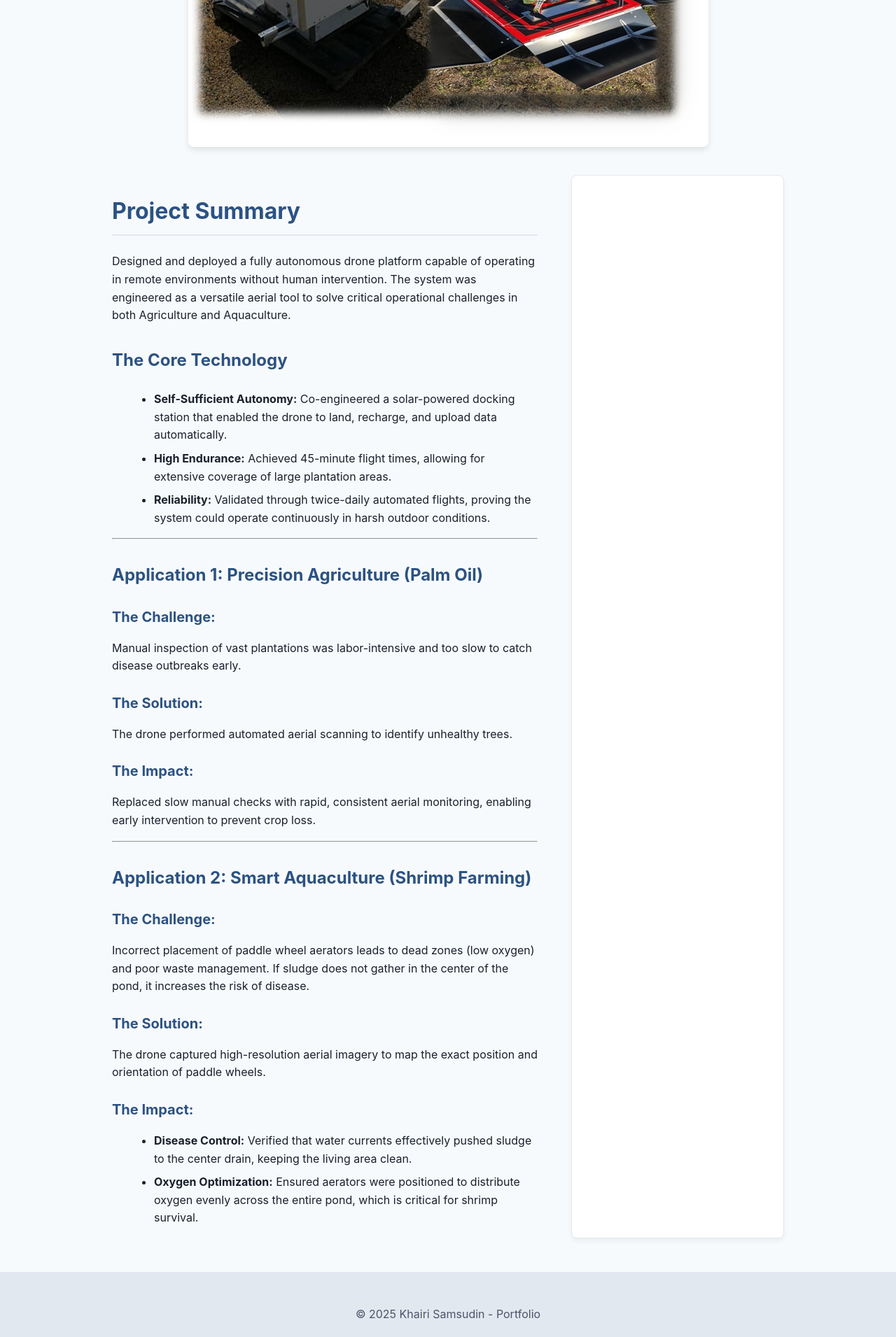
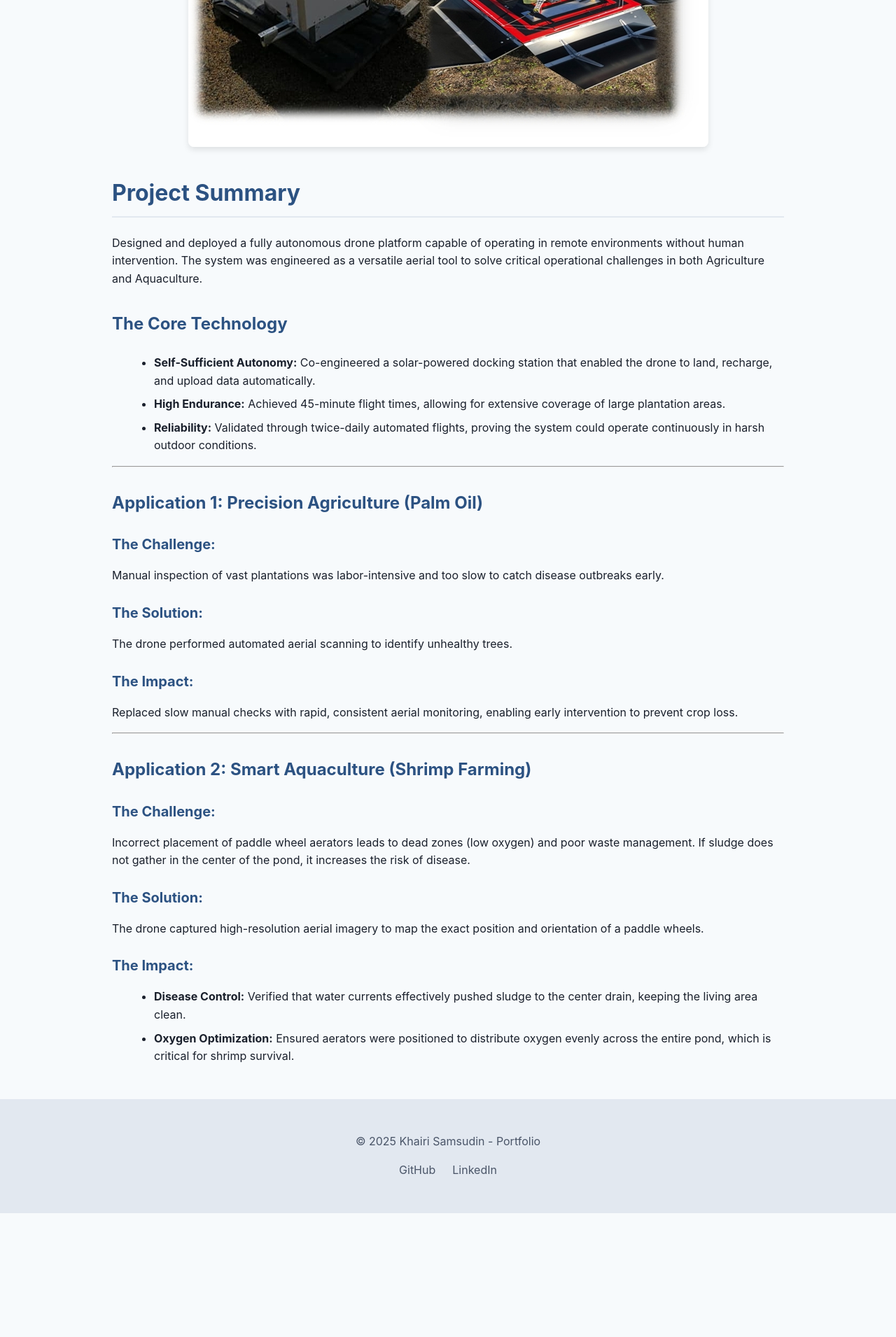
Before and after one commit to xion-xion/xion-xion.github.io, a Jekyll site: the page built from projects/project-drone.html, in a window 1280 px wide. Shown: the part 728-2639 px from the top of the page at 70% size. Built offline with Jekyll 4.4.1, drawn with Linux system fonts in a browser that asks for light colours; after the commit the page ends 2462 px from its top, so only the background shows below that.

Commit message:
Fix project page layout to be single-column

```diff
--- a/assets/css/style.css
+++ b/assets/css/style.css
@@ -287,9 +287,7 @@
 }
 
 .project-content-grid {
-    display: grid;
-    grid-template-columns: 2fr 1fr; /* Main content 2 parts, sidebar 1 part */
-    gap: 3rem;
+    display: block; /* Ensure it takes full width */
     margin-top: 2rem;
 }
 
@@ -323,22 +321,3 @@
 .project-content-grid .main-content ul li {
     margin-bottom: 0.5rem;
 }
-
-.project-content-grid .sidebar {
-    background-color: #ffffff;
-    border: 1px solid #e2e8f0;
-    border-radius: 8px;
-    padding: 1.5rem;
-    box-shadow: 0 4px 6px rgba(0,0,0,0.05);
-}
-
-/* Responsive grid for project page */
-@media (max-width: 768px) {
-    .project-content-grid {
-        grid-template-columns: 1fr; /* Stack columns on mobile */
-    }
-
-    .project-content-grid .sidebar {
-        margin-top: 2rem; /* Add some space when stacked */
-    }
-}
--- a/projects/project-drone.html
+++ b/projects/project-drone.html
@@ -41,14 +41,10 @@
             <h4>The Challenge:</h4>
             <p>Incorrect placement of paddle wheel aerators leads to dead zones (low oxygen) and poor waste management. If sludge does not gather in the center of the pond, it increases the risk of disease.</p>
             <h4>The Solution:</h4>
-        <p>The drone captured high-resolution aerial imagery to map the exact position and orientation of paddle wheels.</p>
+            <p>The drone captured high-resolution aerial imagery to map the exact position and orientation of a paddle wheels.</p>
             <h4>The Impact:</h4>
             <ul>
                 <li><strong>Disease Control:</strong> Verified that water currents effectively pushed sludge to the center drain, keeping the living area clean.</li>
                 <li><strong>Oxygen Optimization:</strong> Ensured aerators were positioned to distribute oxygen evenly across the entire pond, which is critical for shrimp survival.</li>
             </ul>
-    </div>
-    <div class="sidebar">
-        <!-- Sidebar content goes here if any specific content is provided. Currently empty as no distinct sidebar content was specified beyond what's in the header. -->
-    </div>
-</section>
+        </div></section>
```
Lines whose indentation alone changed are shown as unchanged.
